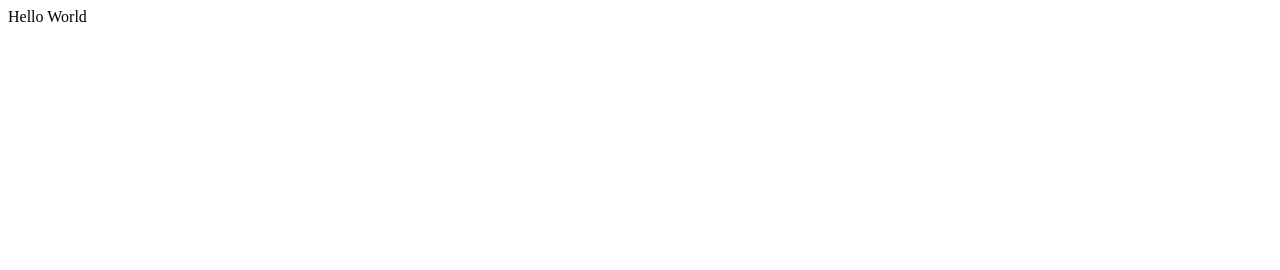
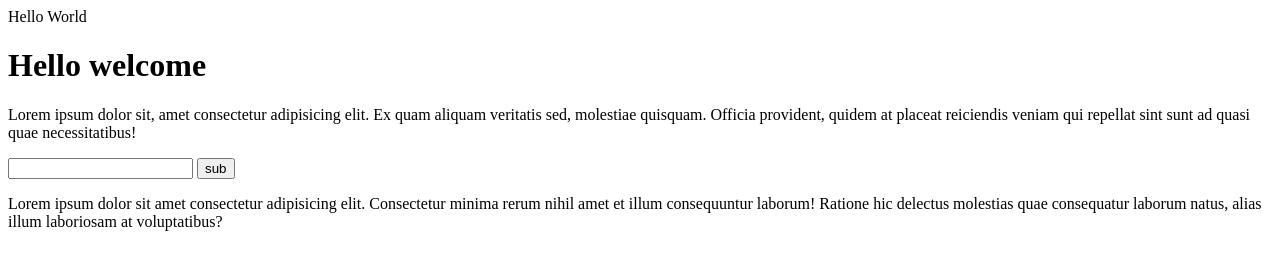
Before and after one commit to geethu124/porject, a plain HTML site: page index.html in a window 1280 px wide. Drawn offline with Linux system fonts and the light colour scheme.

Commit message:
2nd version

```diff
--- a/index.html
+++ b/index.html
@@ -7,5 +7,14 @@
 </head>
 <body>
     Hello World
+    <h1> Hello welcome</h1>
+    <p>Lorem ipsum dolor sit, amet consectetur adipisicing elit. Ex quam aliquam veritatis sed, molestiae quisquam. Officia provident, quidem at placeat reiciendis veniam qui repellat sint sunt ad quasi quae necessitatibus!</p>
+    <form action="">
+        <label for="name"></label>
+        <input type="text">
+        <button>sub</button>
+
+    </form>
+    <p>Lorem ipsum dolor sit amet consectetur adipisicing elit. Consectetur minima rerum nihil amet et illum consequuntur laborum! Ratione hic delectus molestias quae consequatur laborum natus, alias illum laboriosam at voluptatibus?</p>
 </body>
 </html>
```
